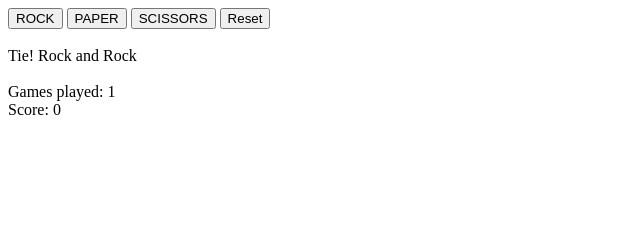
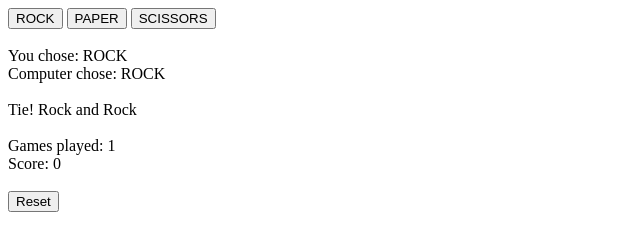
Before and after one commit to LHomola/odin-rock-paper-scissors, a plain HTML site: page index.html in a window 1280 px wide. Both pictures are taken after a click on the button "ROCK". Shown: the whole page, without its empty margins (0-640 px from the left). Drawn offline with Linux system fonts and the light colour scheme.

Commit message:
Add player and computer divs to display their choice + move reset button to the bottom

```diff
--- a/app.js
+++ b/app.js
@@ -57,13 +57,16 @@ function playRound(playerSelection, computerSelection) {
 // play given number of rounds of the game
 function playGame(playerSelection, computerSelection) {
     const buttons = document.querySelectorAll(".rpcBtn");
+    const computerDiv = document.querySelector("#computer-selection-container");
     const counterDiv = document.querySelector("#counter-container");
+    const playerDiv = document.querySelector("#player-selection-container");
     const scoreDiv = document.querySelector("#score-container");
 
     score += playRound(playerSelection, computerSelection); // get result of each game and adjust score accordingly
     gameCounter++;
+    playerDiv.textContent = `You chose: ${playerSelection.toUpperCase()}`;
+    computerDiv.textContent = `Computer chose: ${computerSelection.toUpperCase()}`;
     counterDiv.textContent = `Games played: ${gameCounter}`;
-
     scoreDiv.textContent = `Score: ${score}`;
 
     if (gameCounter === ROUNDS) {
@@ -92,7 +95,7 @@ function attachEventListeners() {
     buttons.forEach((btn) => {
         btn.addEventListener("click", () => {
             const computerSelection = getComputerChoice();
-            const playerSelection = btn.textContent.toUpperCase();
+            const playerSelection = btn.textContent.toLowerCase();
 
             playGame(playerSelection, computerSelection);
         })
--- a/index.html
+++ b/index.html
@@ -10,15 +10,17 @@
         <button class="rpcBtn">ROCK</button>
         <button class="rpcBtn">PAPER</button>
         <button class="rpcBtn">SCISSORS</button>
-
-        <button id="resetBtn">Reset</button>
-
         <br>
+        <br>
+        <div id="player-selection-container">You chose: </div>
+        <div id="computer-selection-container">Computer chose: </div>
         <br>
         <div id="result-container">Click Rock / Paper / Scissors button above to start a game</div>
         <br>
         <div id="counter-container">Games played: 0</div>
         <div id="score-container">Score: 0</div>
+        <br>
+        <button id="resetBtn">Reset</button>
     </div>
 
     <script src="app.js"></script>
```
